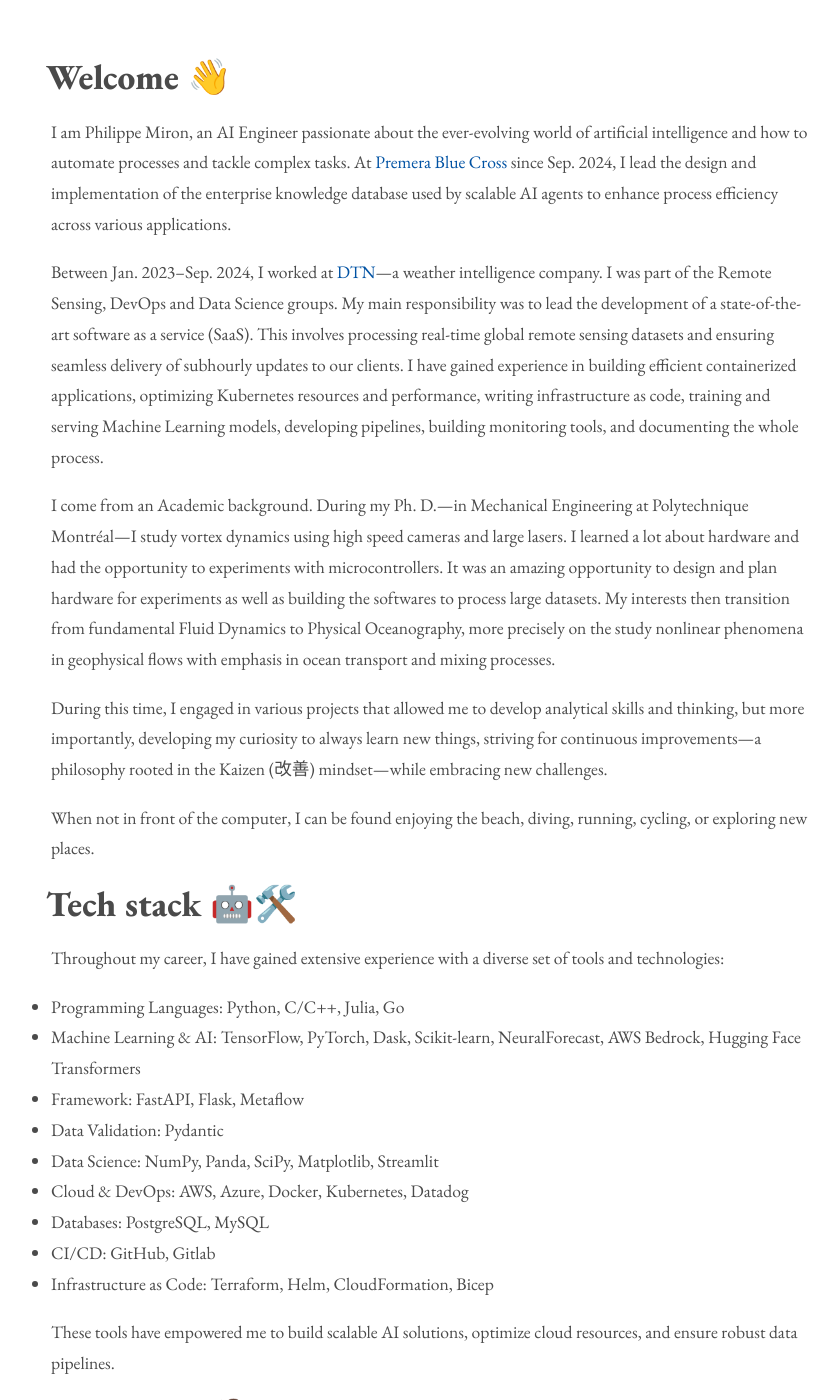
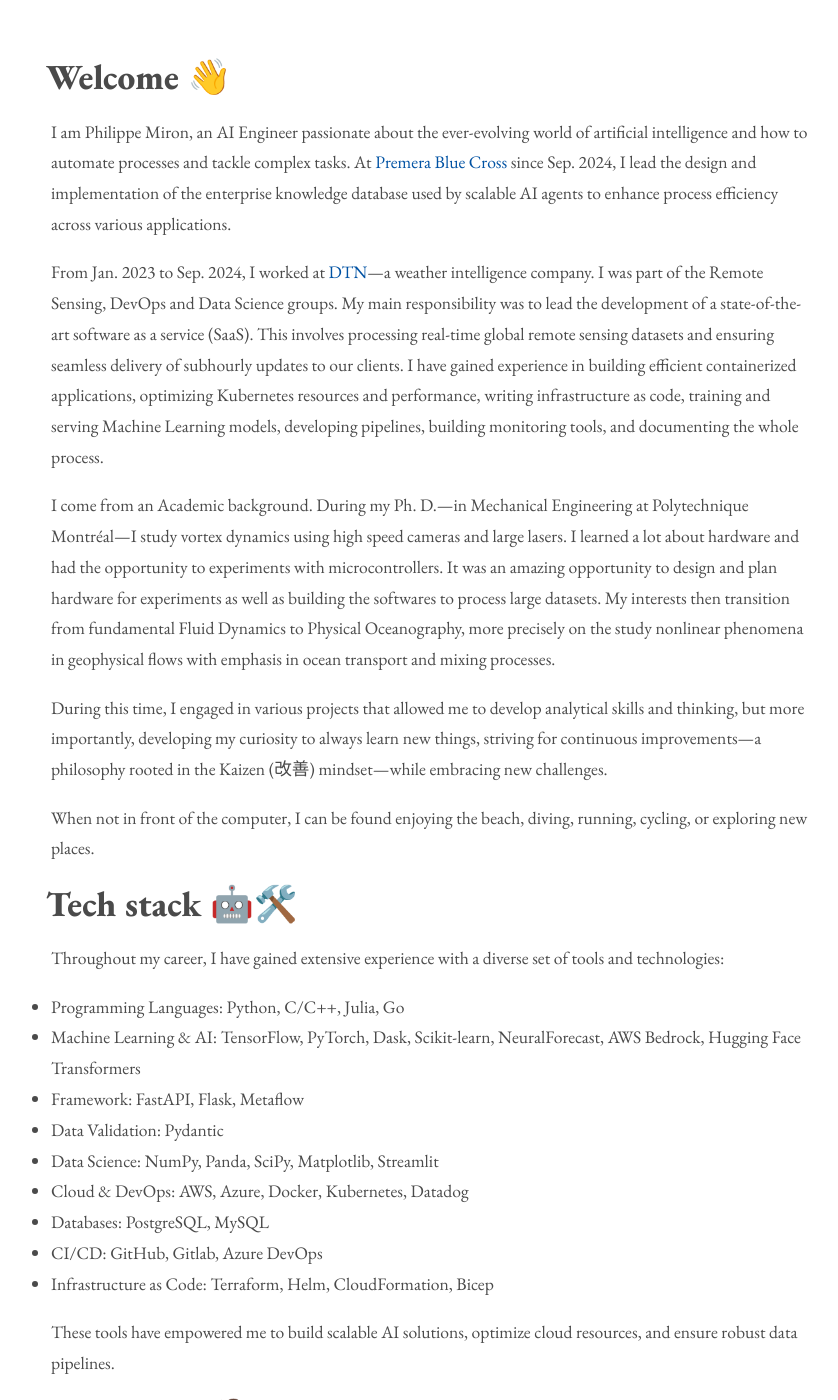
Before and after one commit to philippemiron/philippemiron.github.io, a Jekyll site: the page built from index.md, in a window 1280 px wide and 1400 px high, scrolled down 587 px. Shown: the whole window, without its empty margins (210-1048 px from the left). Built offline with Jekyll 4.4.1, drawn with Linux system fonts in a browser that asks for light colours.

Commit message:
Update index.md

```diff
--- a/index.md
+++ b/index.md
@@ -8,7 +8,7 @@ order: 0
 
 I am Philippe Miron, an AI Engineer passionate about the ever-evolving world of artificial intelligence and how to automate processes and tackle complex tasks. At [Premera Blue Cross](https://www.premera.com) since Sep. 2024, I lead the design and implementation of the enterprise knowledge database used by scalable AI agents to enhance process efficiency across various applications.
 
-Between Jan. 2023--Sep. 2024, I worked at [DTN](https://www.dtn.com)---a weather intelligence company. I was part of the Remote Sensing, DevOps and Data Science groups. My main responsibility was to lead the development of a state-of-the-art software as a service (SaaS). This involves processing real-time global remote sensing datasets and ensuring seamless delivery of subhourly updates to our clients. I have gained experience in building efficient containerized applications, optimizing Kubernetes resources and performance, writing infrastructure as code, training and serving Machine Learning models, developing pipelines, building monitoring tools, and documenting the whole process.
+From Jan. 2023 to Sep. 2024, I worked at [DTN](https://www.dtn.com)---a weather intelligence company. I was part of the Remote Sensing, DevOps and Data Science groups. My main responsibility was to lead the development of a state-of-the-art software as a service (SaaS). This involves processing real-time global remote sensing datasets and ensuring seamless delivery of subhourly updates to our clients. I have gained experience in building efficient containerized applications, optimizing Kubernetes resources and performance, writing infrastructure as code, training and serving Machine Learning models, developing pipelines, building monitoring tools, and documenting the whole process.
 
 I come from an Academic background. During my Ph. D.---in Mechanical Engineering at Polytechnique Montréal---I study vortex dynamics using high speed cameras and large lasers. I learned a lot about hardware and had the opportunity to experiments with microcontrollers. It was an amazing opportunity to design and plan hardware for experiments as well as building the softwares to process large datasets. My interests then transition from fundamental Fluid Dynamics to Physical Oceanography, more precisely on the study nonlinear phenomena in geophysical flows with emphasis in ocean transport and mixing processes.
 
@@ -27,7 +27,7 @@ Throughout my career, I have gained extensive experience with a diverse set of t
 - Data Science: NumPy, Panda, SciPy, Matplotlib, Streamlit
 - Cloud & DevOps: AWS, Azure, Docker, Kubernetes, Datadog
 - Databases: PostgreSQL, MySQL
-- CI/CD: GitHub, Gitlab
+- CI/CD: GitHub, Gitlab, Azure DevOps
 - Infrastructure as Code: Terraform, Helm, CloudFormation, Bicep
 
 These tools have empowered me to build scalable AI solutions, optimize cloud resources, and ensure robust data pipelines.
```
